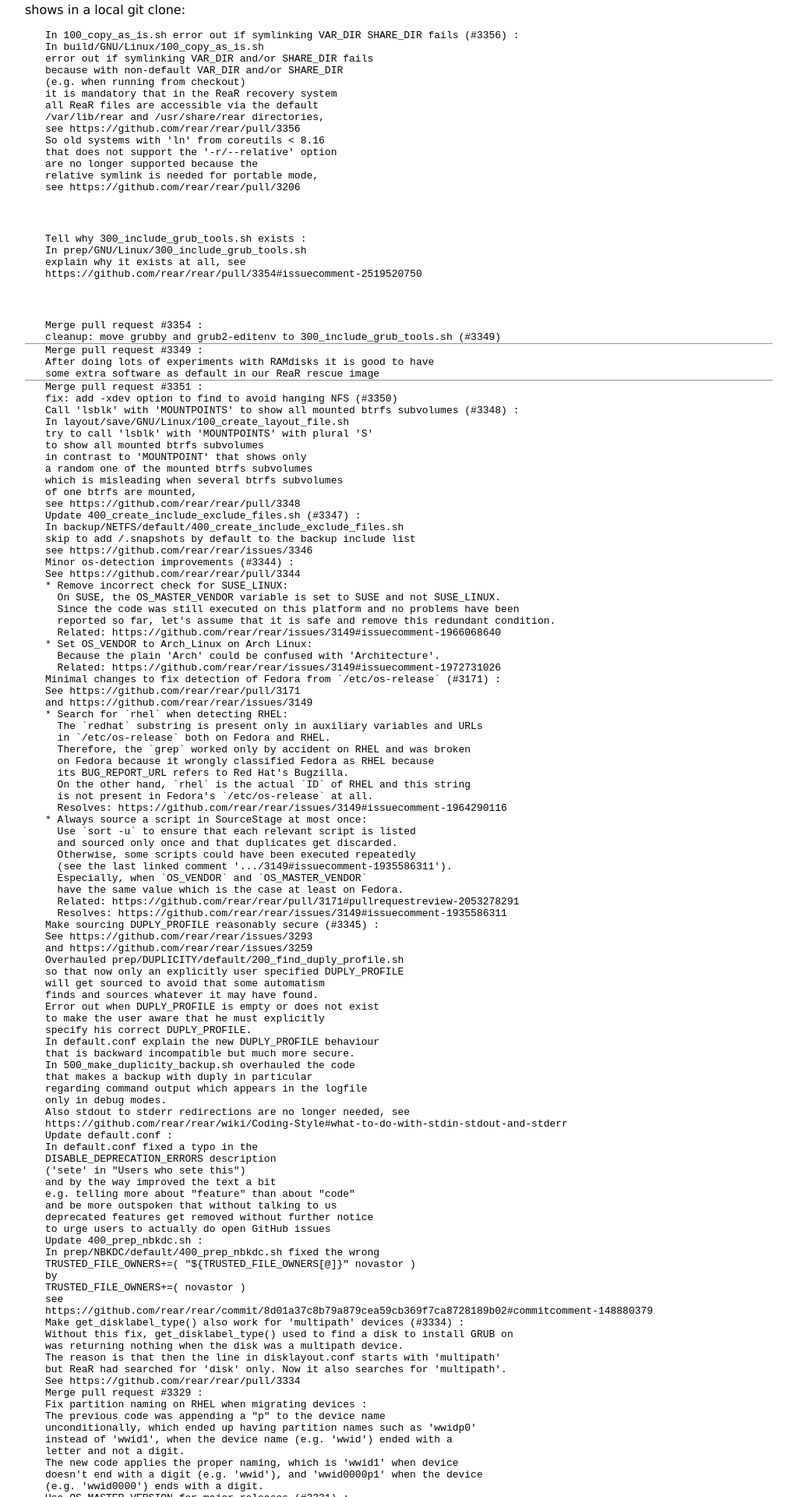
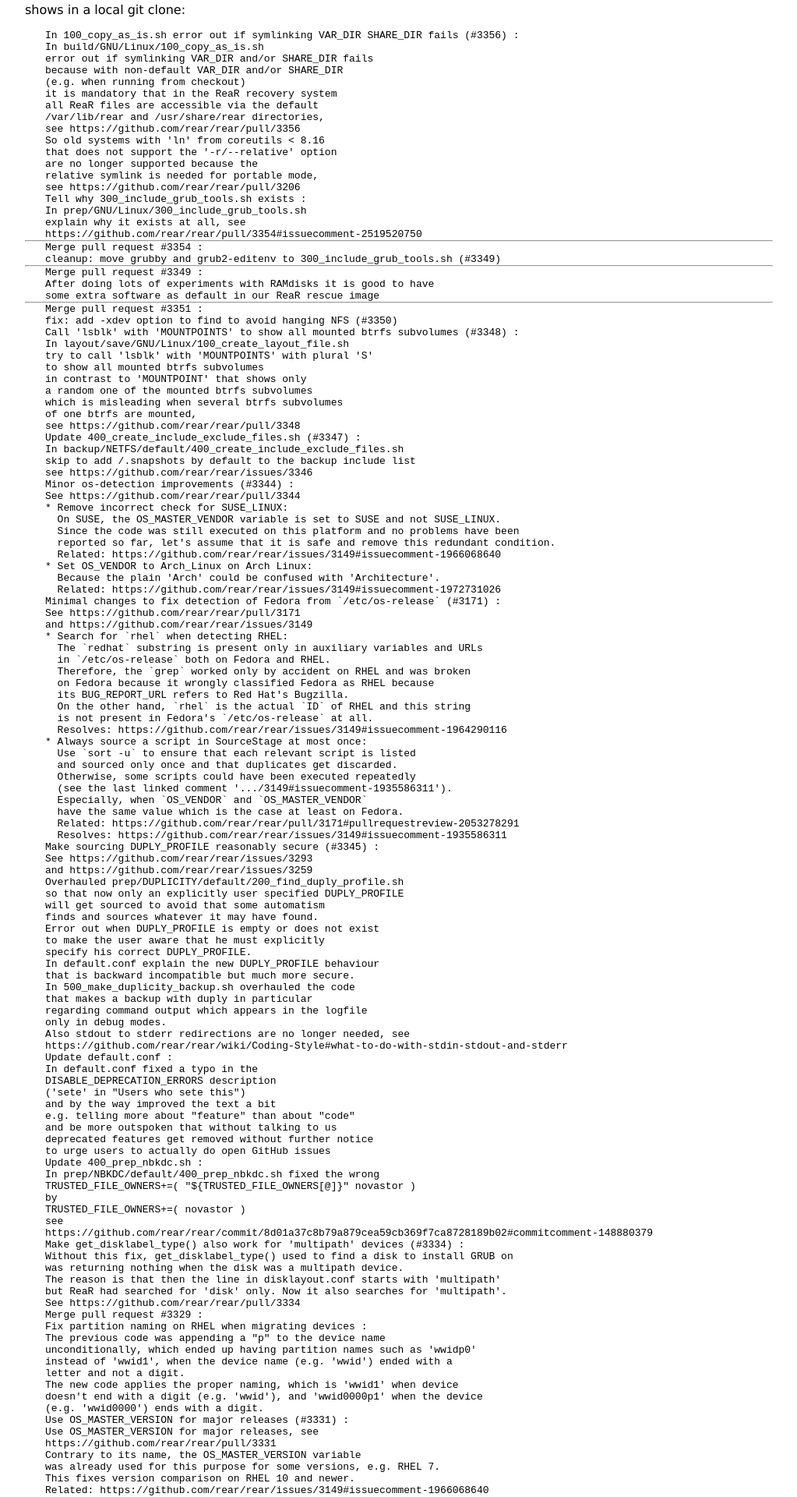
Before and after one commit to rear/rear.github.com, a Jekyll site: the page built from documentation/release-notes-2-8.md, in a window 1280 px wide. Shown: the part 4021-5941 px from the top of the page at 78% size, without its empty margins (128-1151 px from the left). Built offline with Jekyll 4.4.1, drawn with Linux system fonts in a browser that asks for light colours.

Commit message:
Update release-notes-2-8.md
more testing....

````diff
--- a/documentation/release-notes-2-8.md
+++ b/documentation/release-notes-2-8.md
@@ -251,21 +251,19 @@ are no longer supported because the
 relative symlink is needed for portable mode,
 see https://github.com/rear/rear/pull/3206
 ```
-<br>
+
 ```
 Tell why 300_include_grub_tools.sh exists :
 In prep/GNU/Linux/300_include_grub_tools.sh
 explain why it exists at all, see
 https://github.com/rear/rear/pull/3354#issuecomment-2519520750
 ```
-<br>
+___
 ```
 Merge pull request #3354 :
 cleanup: move grubby and grub2-editenv to 300_include_grub_tools.sh (#3349)
 ```
-
 ---
-
 ```
 Merge pull request #3349 :
 After doing lots of experiments with RAMdisks it is good to have
````
